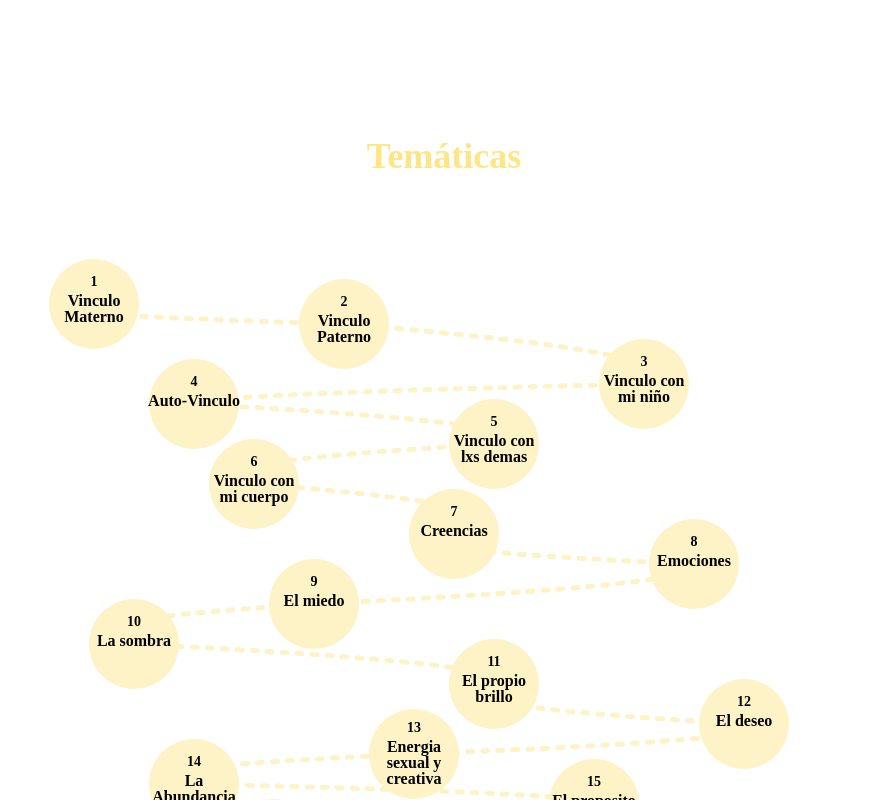
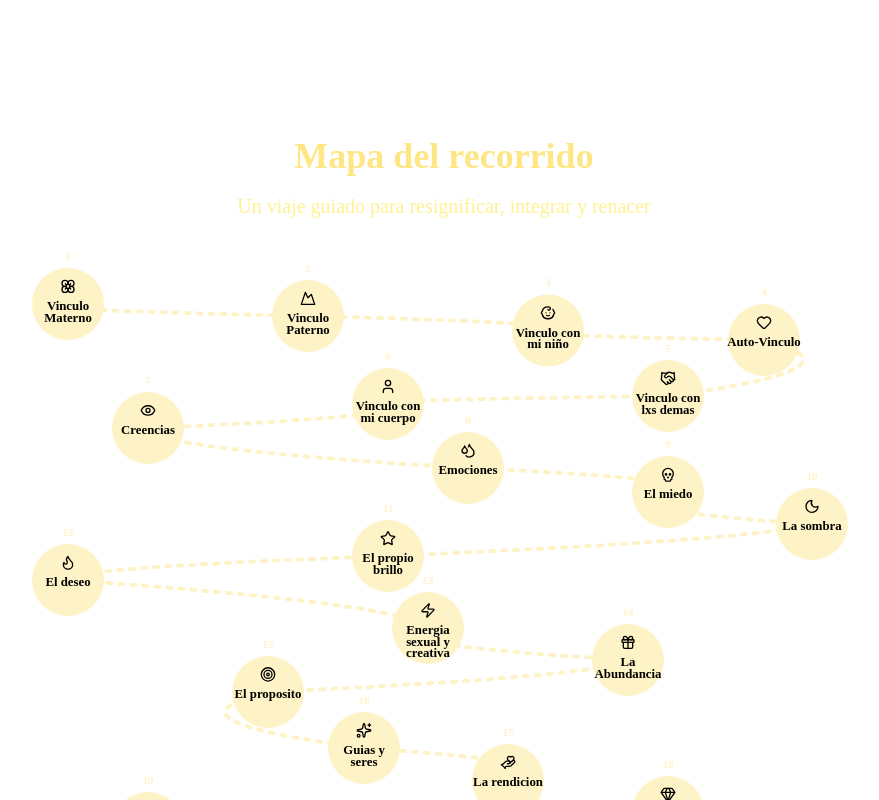
Before and after one commit to tomalinomateo/rutasdeconsciencia, a Next.js app: page / in a window 1280 px wide. Shown: the part 1740-2540 px from the top of the page, without its empty margins (196-1075 px from the left). Built offline with nearby package versions, Linux system fonts and the light colour scheme; a web font is replaced by a local one.

Commit message:
Mapa con circulos

```diff
--- a/src/components/Sections/TematicasSection.tsx
+++ b/src/components/Sections/TematicasSection.tsx
@@ -29,31 +29,25 @@ const tematicas = [
   "Morir para renacer",
 ];
 
-// Agrupa las temáticas en filas de 2 para mejor UX
-const getRowsForDesktop = (items: string[]) => {
-  const rows = [];
-  for (let i = 0; i < items.length; i += 2) {
-    rows.push([
-      { idx: i, text: items[i] },
-      { idx: i + 1, text: items[i + 1] },
-    ]);
-  }
-  return rows;
-};
-
 export default function TematicasSection() {
   const { currentStyle } = useStyle();
   const { fontClass } = useFontClass();
 
   return (
     <section className="py-5 relative z-10 overflow-hidden">
-      <div className="max-w-5xl mx-auto px-4 sm:px-6 lg:px-8 relative space-y-24">
+      <div className="max-w-5xl mx-auto px-4 sm:px-6 lg:px-8 relative space-y-8">
         <h2
-          className={`text-4xl font-bold text-center mb-12 ${currentStyle.colors.primary}`}
+          className={`text-4xl font-bold text-center mb-4 ${currentStyle.colors.primary}`}
           style={fontClass.title}
         >
-          Temáticas
+          Mapa del recorrido
         </h2>
+        <p
+          className={`text-xl text-center mb-8 ${currentStyle.colors.secondary} opacity-90`}
+          style={fontClass.text}
+        >
+          Un viaje guiado para resignificar, integrar y renacer
+        </p>
         <Spiral />
       </div>
     </section>
--- a/src/components/Spiral.tsx
+++ b/src/components/Spiral.tsx
@@ -1,6 +1,54 @@
-import React from "react";
+import React, { useState, useEffect } from "react";
 import { useStyle } from "@/context/StyleContext";
 import { useFontClass } from "@/hooks/useFontClass";
+import {
+  Flower,
+  Mountain,
+  Baby,
+  Heart,
+  Handshake,
+  User,
+  Eye,
+  Droplets,
+  Skull,
+  Moon,
+  Star,
+  Flame,
+  Zap,
+  Gift,
+  Target,
+  Sparkles,
+  HandHeart,
+  Gem,
+  HeartHandshake,
+  Infinity,
+  Sprout,
+} from "lucide-react";
+
+// Iconos de Lucide React para cada temática
+const icons = [
+  Flower, // 1. Vínculo materno
+  Mountain, // 2. Vínculo paterno
+  Baby, // 3. Vínculo con mi niño
+  Heart, // 4. Auto-vínculo
+  Handshake, // 5. Vínculo con lxs demás - Dos manos entrelazadas
+  User, // 6. Vínculo con mi cuerpo
+  Eye, // 7. Creencias
+  Droplets, // 8. Emociones
+  Skull, // 9. El miedo - Más relacionado con el miedo
+  Moon, // 10. La sombra
+  Star, // 11. El propio brillo
+  Flame, // 12. El deseo
+  Zap, // 13. Energía sexual y creativa - Estrella/energía
+  Gift, // 14. La abundancia
+  Target, // 15. El propósito
+  Sparkles, // 16. Guías y seres desencarnados
+  HandHeart, // 17. La rendición
+  Gem, // 18. Los cuerpos sutiles - Cristal/piedra
+  HeartHandshake, // 19. La gratitud
+  Infinity, // 20. Amor incondicional
+  Sprout, // 21. Morir para renacer - Brote/planta
+];
 
 const tematicas = [
   "Vinculo Materno",
@@ -24,6 +72,7 @@ const tematicas = [
   "La gratitud",
   "Amor incondicional",
   "Morir para renacer",
+  "La transformacion",
 ];
 
 interface Point {
@@ -33,34 +82,73 @@ interface Point {
 
 const TopicMap = () => {
   const { fontClass } = useFontClass();
-  const height = 1000;
   const textColor = "oklch(96.2% 0.059 95.617)";
 
-  const width = 900;
+  const width = 1200;
 
-  const points: Point[] = [
-    { x: 100, y: 80 },
-    { x: 350, y: 100 },
-    { x: 650, y: 160 },
-    { x: 200, y: 180 },
-    { x: 500, y: 220 },
-    { x: 260, y: 260 },
-    { x: 460, y: 310 },
-    { x: 700, y: 340 },
-    { x: 320, y: 380 },
-    { x: 140, y: 420 },
-    { x: 500, y: 460 },
-    { x: 750, y: 500 },
-    { x: 420, y: 530 },
-    { x: 200, y: 560 },
-    { x: 600, y: 580 },
-    { x: 280, y: 620 },
-    { x: 700, y: 650 },
-    { x: 500, y: 670 },
-    { x: 200, y: 700 },
-    { x: 380, y: 735 },
-    { x: 550, y: 751 },
-  ];
+  // Estado para manejar la hidratación
+  const [isMobile, setIsMobile] = useState(false);
+  const [isClient, setIsClient] = useState(false);
+
+  useEffect(() => {
+    setIsClient(true);
+    const checkMobile = () => {
+      setIsMobile(window.innerWidth < 768);
+    };
+
+    checkMobile();
+    window.addEventListener("resize", checkMobile);
+
+    return () => window.removeEventListener("resize", checkMobile);
+  }, []);
+
+  // Altura dinámica según dispositivo
+  const height = isMobile ? 5500 : 1200;
+
+  // Tamaños según dispositivo
+  const circleRadius = isMobile ? 130 : 45;
+  const strokeWidth = isMobile ? 6 : 5;
+  const numberFontSize = isMobile ? 45 : 14;
+  const textFontSize = isMobile ? 43 : 16;
+
+  // Función para ajustar coordenadas Y según dispositivo
+  const getAdjustedPoints = () => {
+    const basePoints: Point[] = [
+      { x: 130, y: isMobile ? 35 : 65 }, // 1 - ajustado para desktop
+      { x: 430, y: 80 }, // 2
+      { x: 730, y: 98 }, // 3
+      { x: 1000, y: 110 }, // 4
+      { x: 880, y: 180 }, // 5
+      { x: 530, y: 190 }, // 6
+      { x: 230, y: 220 }, // 7
+      { x: 630, y: 270 }, // 8
+      { x: 880, y: 300 }, // 9
+      { x: 1060, y: 340 }, // 10
+      { x: 530, y: 380 }, // 11
+      { x: 130, y: 410 }, // 12
+      { x: 580, y: 470 }, // 13
+      { x: 830, y: 510 }, // 14
+      { x: 380, y: 550 }, // 15
+      { x: 500, y: 620 }, // 16
+      { x: 680, y: 660 }, // 17
+      { x: 880, y: 700 }, // 18
+      { x: 230, y: 720 }, // 19
+      { x: 510, y: 790 }, // 20
+      { x: 790, y: 810 }, // 21
+    ];
+
+    if (isMobile) {
+      // En mobile, multiplicar todas las coordenadas Y por 5.5 para hacer el gráfico mucho más alto y distribuido
+      return basePoints.map((point) => ({
+        x: point.x,
+        y: point.y * 5.5,
+      }));
+    }
+
+    return basePoints;
+  };
+
+  const points = getAdjustedPoints();
 
   // Crear curva suave que conecta los puntos
   const createPath = (pts: Point[]) => {
@@ -74,7 +162,7 @@ const TopicMap = () => {
 
       // Creamos una curva con control desplazado hacia izquierda o derecha
       const isEven = i % 2 === 0;
-      const offsetX = isEven ? 220 : -220; // más grande = más curva
+      const offsetX = isEven ? 200 : -210; // más grande = más curva
 
       const controlX = (prev.x + curr.x) / 2 + offsetX;
       const controlY = (prev.y + curr.y) / 2;
@@ -87,20 +175,34 @@ const TopicMap = () => {
 
   const pathD = createPath(points);
 
+  // No renderizar hasta que el cliente esté listo
+  if (!isClient) {
+    return (
+      <div className="relative w-full flex items-center justify-center h-full">
+        <div className="w-full h-auto max-w-[600px] max-h-[1200px] md:max-w-[1200px] md:max-h-[1200px]" />
+      </div>
+    );
+  }
+
   return (
-    <div className="relative w-full h-full flex items-center justify-center">
+    <div
+      className={`relative w-full flex items-center justify-center ${
+        isMobile ? "h-[210vh] -mt-25" : "h-full"
+      }`}
+    >
       <svg
         width={width}
         height={height}
+        viewBox={isMobile ? "0 0 1200 5500" : "0 0 1200 1200"}
         style={{ background: "none" }}
-        className="w-full h-auto max-w-[600px] max-h-[600px] md:max-w-[900px] md:max-h-[800px]"
+        className="w-full h-auto max-w-[600px] max-h-[1500px] md:max-w-[1200px] md:max-h-[1200px]"
       >
         {/* Camino irregular punteado */}
         <path
           d={pathD}
           fill="none"
           stroke={textColor}
-          strokeWidth={5}
+          strokeWidth={strokeWidth}
           strokeDasharray="5,10"
           strokeLinecap="round"
           strokeLinejoin="round"
@@ -129,29 +231,19 @@ const TopicMap = () => {
 
           // Ajustes específicos para ciertas temáticas
           let textLines: string[];
-          let numberY = -18;
-          let textStartY = 2;
 
           if (i === 12) {
             // Temática 13: "Energia sexual y creativa"
             textLines = splitText(tematicas[i]);
-            numberY = -22;
-            textStartY = -2;
           } else if (i === 13) {
             // Temática 14: "La abundancia"
             textLines = ["La", "Abundancia"];
-            numberY = -18;
-            textStartY = 2;
           } else if (i === 15) {
             // Temática 16: "Guias y seres desencarnados"
             textLines = ["Guias y", "seres"];
-            numberY = -18;
-            textStartY = 2;
           } else if (i === 19) {
             // Temática 20: "Amor incondicional"
-            textLines = ["Amor", "puro"];
-            numberY = -22;
-            textStartY = -2;
+            textLines = ["Amor"];
           } else {
             textLines = splitText(tematicas[i]);
           }
@@ -159,32 +251,78 @@ const TopicMap = () => {
           return (
             <g key={i} transform={`translate(${point.x}, ${point.y})`}>
               {/* Círculo de fondo beige */}
-              <circle cx="0" cy="0" r="45" fill="oklch(96.2% 0.059 95.617)" />
+              <circle
+                cx="0"
+                cy="0"
+                r={circleRadius}
+                fill="oklch(96.2% 0.059 95.617)"
+              />
 
+              {/* Icono arriba */}
+              <foreignObject
+                x={isMobile ? -30 : -12}
+                y={isMobile ? -95 : -32}
+                width={isMobile ? "60" : "24"}
+                height={isMobile ? "60" : "24"}
+              >
+                <div
+                  style={{
+                    display: "flex",
+                    justifyContent: "center",
+                    alignItems: "center",
+                  }}
+                >
+                  {React.createElement(icons[i], {
+                    size: isMobile ? 60 : 20,
+                    strokeWidth: 2,
+                    color: "black",
+                  })}
+                </div>
+              </foreignObject>
+
+              {/* Número arriba del círculo */}
               <text
                 x={0}
-                y={numberY}
+                y={isMobile ? -circleRadius - 15 : -circleRadius - 10}
                 textAnchor="middle"
-                fontSize="14"
-                fill="black"
+                fontSize={numberFontSize}
+                fill="oklch(96.2% 0.059 95.617)"
                 fontFamily={fontClass.title.fontFamily}
-                fontWeight="900"
+                fontWeight="600"
                 style={{ fontStretch: "condensed" }}
               >
                 {i + 1}
               </text>
 
-              {/* Renderizar múltiples líneas de texto */}
-              {textLines.map((line, lineIndex) => (
+              {/* Texto dentro del círculo */}
+              <text
+                x={0}
+                y={isMobile ? 10 : 8}
+                textAnchor="middle"
+                fontSize={textFontSize}
+                fill="black"
+                fontFamily={fontClass.text.fontFamily}
+                fontWeight="600"
+                style={{ fontStretch: "condensed" }}
+              >
+                {textLines[0]}
+              </text>
+
+              {/* Líneas adicionales de texto si existen */}
+              {textLines.slice(1).map((line, lineIndex) => (
                 <text
                   key={lineIndex}
                   x={0}
-                  y={textStartY + lineIndex * 16}
+                  y={
+                    isMobile
+                      ? 15 + (lineIndex + 1) * 35
+                      : 8 + (lineIndex + 1) * 14
+                  }
                   textAnchor="middle"
-                  fontSize="16"
+                  fontSize={textFontSize}
                   fill="black"
                   fontFamily={fontClass.text.fontFamily}
-                  fontWeight="900"
+                  fontWeight="600"
                   style={{ fontStretch: "condensed" }}
                 >
                   {line}
```
